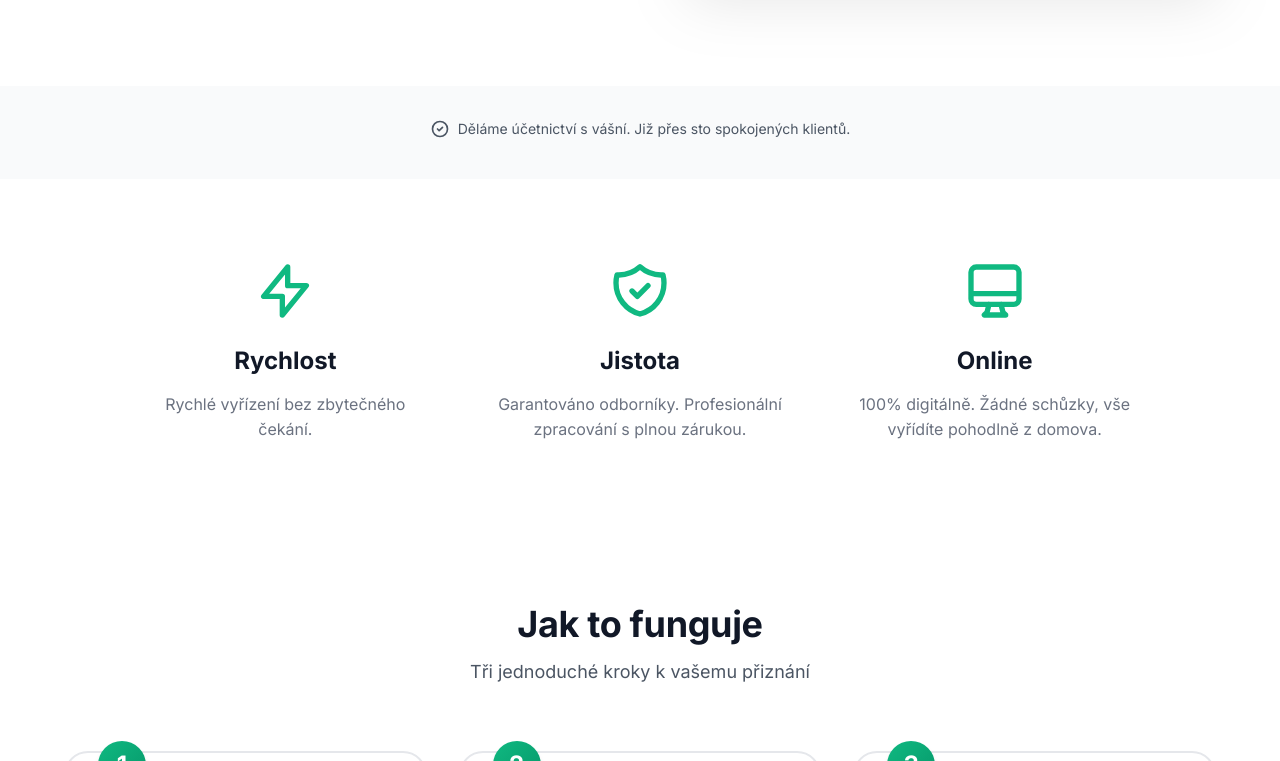
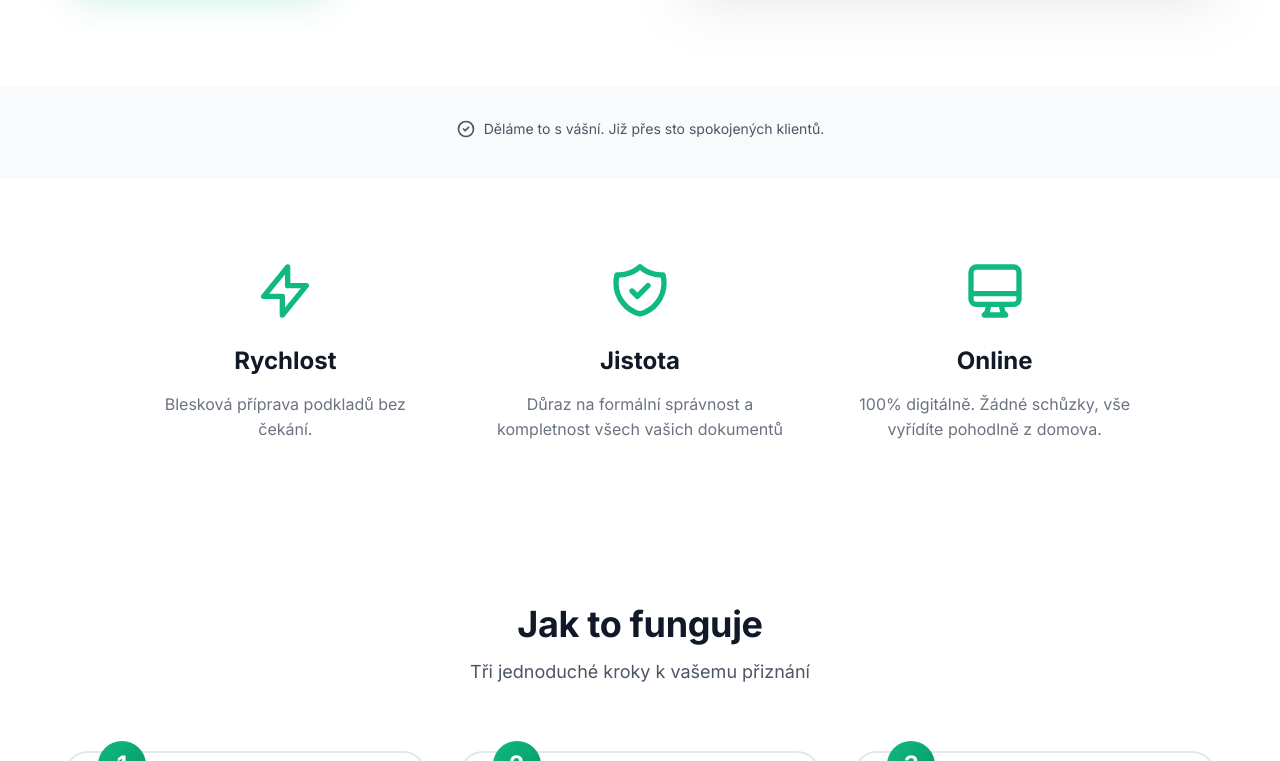
Before and after one commit to filllomex-beep/DaneNula.cz, a website: page index.html in a window 1280 px wide. Shown: the part 714-1475 px from the top of the page. Drawn offline with Linux system fonts and the light colour scheme.

Commit message:
Update hero headline and content copy in index.html

```diff
--- a/index.html
+++ b/index.html
@@ -50,7 +50,7 @@
         <div class="container">
             <div class="hero-content">
                 <div class="hero-text">
-                    <h1 class="fade-in-left">Příprava daňového přiznání.</h1>
+                    <h1 class="fade-in-left">Potřebujete pomoct s daňovým přiznáním?</h1>
                     <p class="fade-in-left">Jednoduše a bez stresu pro OSVČ a s.r.o.</p>
                     <a href="https://docs.google.com/forms/d/e/1FAIpQLSd8tQC0t_tZsz-OGEvf9vqMHpnP_dXy0E_M5-FqkXiMaL1vUA/viewform?usp=dialog"
                         class="btn btn-primary btn-large fade-in-left" id="cta-hero" target="_blank"
@@ -79,7 +79,7 @@
                     <path d="M9 12l2 2 4-4m6 2a9 9 0 11-18 0 9 9 0 0118 0z" stroke="currentColor" stroke-width="2"
                         stroke-linecap="round" stroke-linejoin="round" />
                 </svg>
-                Děláme účetnictví s vášní. Již přes sto spokojených klientů.
+                Děláme to s vášní. Již přes sto spokojených klientů.
             </p>
         </div>
     </section>
@@ -96,7 +96,7 @@
                         </svg>
                     </div>
                     <h3>Rychlost</h3>
-                    <p>Rychlé vyřízení bez zbytečného čekání.</p>
+                    <p>Blesková příprava podkladů bez čekání.</p>
                 </div>
 
                 <div class="value-prop scroll-reveal">
@@ -108,7 +108,7 @@
                         </svg>
                     </div>
                     <h3>Jistota</h3>
-                    <p>Garantováno odborníky. Profesionální zpracování s plnou zárukou.</p>
+                    <p>Důraz na formální správnost a kompletnost všech vašich dokumentů</p>
                 </div>
 
                 <div class="value-prop scroll-reveal">
```
